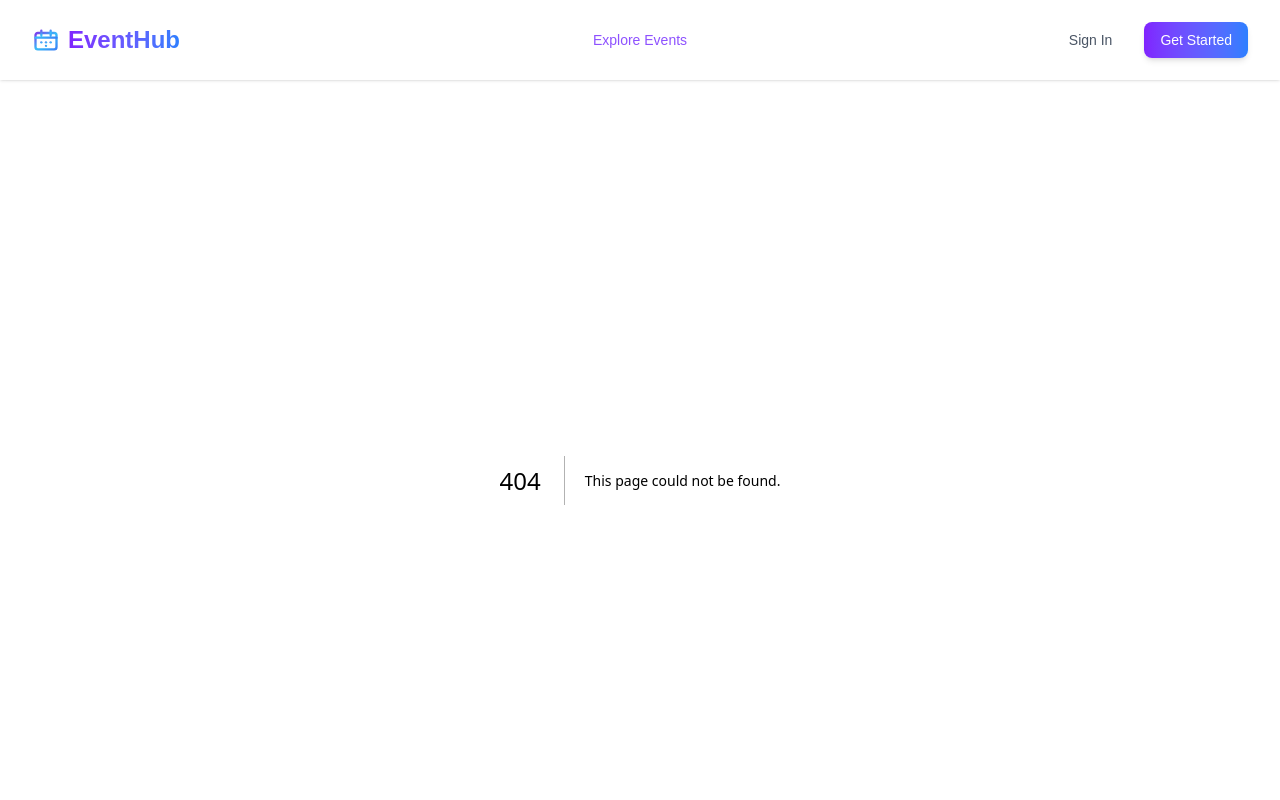
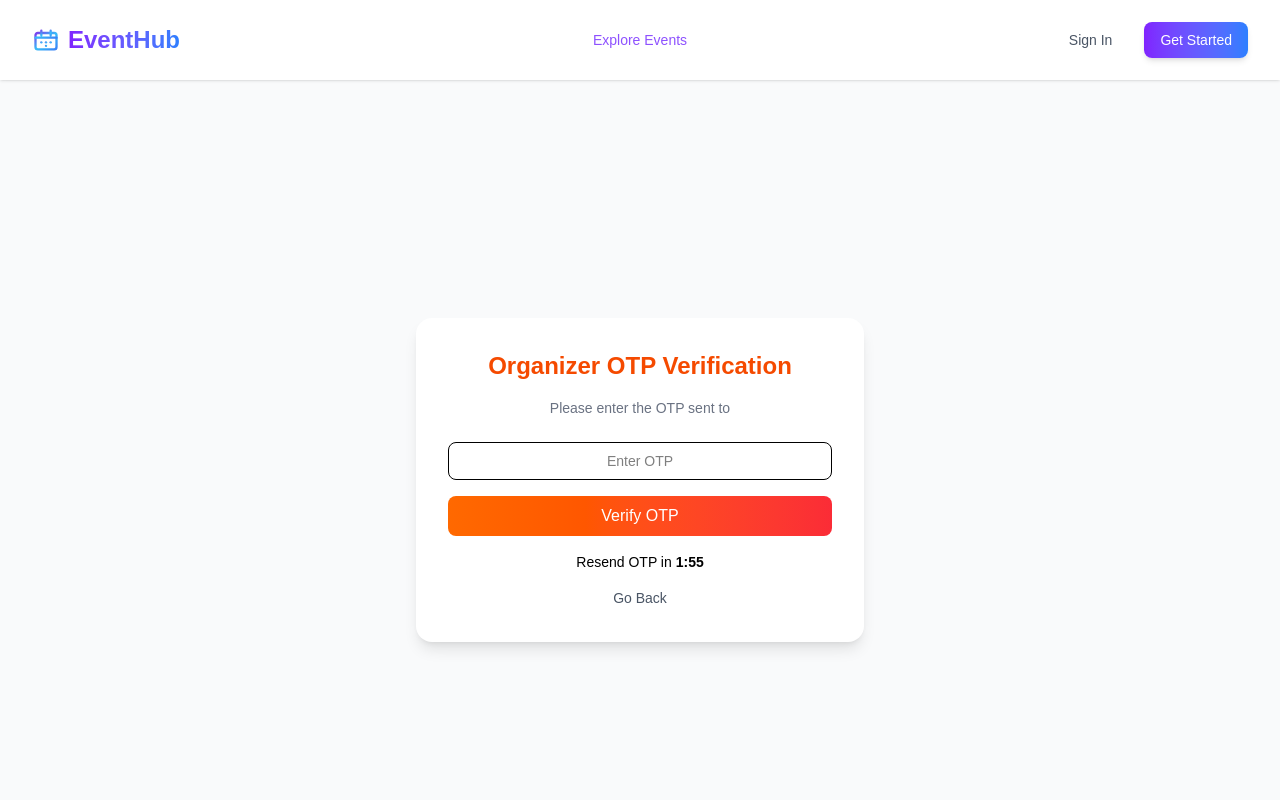
Before and after one commit to eventHub-events/frontend, a Next.js app: page /verify-otp/1 in a window 1280 px wide. Before the commit this address had no page. Shown: the top 800 px of the page. Built offline with nearby package versions, Linux system fonts and the light colour scheme; no server answers.

Commit message:
user signup and otp and resend otp feature implemnted

```diff
--- a/package.json
+++ b/package.json
@@ -10,11 +10,14 @@
   },
   "dependencies": {
     "@heroicons/react": "^2.2.0",
+    "axios": "^1.11.0",
+    "dotenv": "^17.2.1",
     "framer-motion": "^12.23.9",
     "next": "15.4.4",
     "react": "19.1.0",
     "react-dom": "19.1.0",
-    "react-icons": "^5.5.0"
+    "react-icons": "^5.5.0",
+    "react-toastify": "^11.0.5"
   },
   "devDependencies": {
     "@eslint/eslintrc": "^3",
--- a/src/app/layout.tsx
+++ b/src/app/layout.tsx
@@ -1,6 +1,8 @@
 import "./globals.css";
 import Header from "../components/user/landing/Header";
 import Footer from "../components/user/landing/Footer";
+import { ToastContainer } from "react-toastify";
+import "react-toastify/dist/ReactToastify.css";
 
 export default function RootLayout({ children }: { children: React.ReactNode }) {
   return (
@@ -9,6 +11,17 @@ export default function RootLayout({ children }: { children: React.ReactNode })
         <Header /> {/* Always show header */}
         <main>{children}</main>
         <Footer /> {/* Always show footer */}
+
+        {/* Global Toast container - all pages can use toast.success(), toast.error() */}
+        <ToastContainer
+          position="top-right"
+          autoClose={3000}
+          hideProgressBar={false}
+          newestOnTop
+          closeOnClick
+          pauseOnHover
+          theme="colored"
+        />
       </body>
     </html>
   );
--- a/src/app/signup/[userType]/page.tsx
+++ b/src/app/signup/[userType]/page.tsx
@@ -1,9 +1,9 @@
-"use client";
+// "use client";
 
 import SignupPage from "../../../components/ui/SignupPage";
 
-export default function Page({ params }: { params: { userType: string } }) {
-  const { userType } = params;
+export default async function Page({ params }: { params: { userType: string } }) {
+  const { userType } =  await params;
 
   // Validate userType
   if (userType !== "user" && userType !== "organizer") {
--- /dev/null
+++ b/src/app/verify-otp/[userType]/page.tsx
@@ -0,0 +1,9 @@
+import OTPPage from "../../../components/ui/OtpPage";
+
+interface Props {
+  params: { userType: "user" | "organizer" };
+}
+
+export default function OTPVerificationPage({ params }: Props) {
+  return <OTPPage userType={params.userType} />;
+}
--- /dev/null
+++ b/src/components/ui/OtpPage.tsx
@@ -0,0 +1,133 @@
+"use client";
+
+import { useState, useEffect } from "react";
+import { authService } from "../../services/authService";
+import { useRouter, useSearchParams } from "next/navigation";
+
+interface OTPPageProps {
+  userType: "user" | "organizer";
+}
+
+export default function OTPPage({ userType }: OTPPageProps) {
+  const isUser = userType === "user";
+  const router = useRouter();
+  const searchParams = useSearchParams();
+
+  // Get email from query param (passed from signup page)
+  const email = searchParams.get("email") || "";
+  console.log("email is",email)
+
+  const [otp, setOtp] = useState("");
+  const [loading, setLoading] = useState(false);
+  const [timeLeft, setTimeLeft] = useState(120); // 2 min timer
+  const [resendLoading, setResendLoading] = useState(false);
+
+  // Timer logic
+  useEffect(() => {
+    if (timeLeft <= 0) return;
+    const timer = setInterval(() => setTimeLeft((prev) => prev - 1), 1000);
+    return () => clearInterval(timer);
+  }, [timeLeft]);
+
+  // Handle OTP submit
+  const handleSubmit = async (e: React.FormEvent) => {
+    e.preventDefault();
+    if (!otp) return;
+
+    setLoading(true);
+    try {
+     const result= await authService.verifyOtp({ email, otp, role: userType });
+     console.log("result is",result)
+      alert("OTP Verified! Redirecting...");
+      router.push(isUser ? "/user/dashboard" : "/organizer/dashboard");
+    } catch (error: any) {
+      alert(error?.response?.data?.message || "OTP Verification failed");
+    } finally {
+      setLoading(false);
+    }
+  };
+
+  // Handle Resend OTP
+  const handleResendOtp = async () => {
+    setResendLoading(true);
+    try {
+      console.log("email in  resent")
+      await authService.resentOtp({ email });
+      setTimeLeft(120); // Reset timer
+      alert("New OTP sent!");
+    } catch (error: any) {
+      alert(error?.response?.data?.message || "Error resending OTP");
+    } finally {
+      setResendLoading(false);
+    }
+  };
+
+  return (
+    <div className="min-h-screen flex justify-center items-center bg-gray-50">
+      <div className="bg-white shadow-lg rounded-2xl p-8 w-full max-w-md text-center">
+        <h2
+          className={`text-2xl font-bold mb-4 ${
+            isUser ? "text-purple-600" : "text-orange-600"
+          }`}
+        >
+          {isUser ? "Verify Your Account" : "Organizer OTP Verification"}
+        </h2>
+        <p className="text-gray-500 text-sm mb-6">
+          Please enter the OTP sent to <span className="font-semibold">{email}</span>
+        </p>
+
+        {/* OTP Form */}
+        <form onSubmit={handleSubmit} className="space-y-4">
+          <input
+            type="text"
+            maxLength={6}
+            placeholder="Enter OTP"
+            value={otp}
+            onChange={(e) => setOtp(e.target.value)}
+            className="w-full border rounded-lg px-4 py-2 text-sm text-center focus:ring-2 focus:ring-purple-500"
+          />
+
+          <button
+            type="submit"
+            disabled={loading || !otp}
+            className={`w-full py-2 rounded-lg text-white font-medium ${
+              isUser
+                ? "bg-gradient-to-r from-purple-500 to-blue-500"
+                : "bg-gradient-to-r from-orange-500 to-red-500"
+            }`}
+          >
+            {loading ? "Verifying..." : "Verify OTP"}
+          </button>
+        </form>
+
+        {/* Timer & Resend */}
+        <div className="mt-4 text-center text-sm">
+          {timeLeft > 0 ? (
+            <p>
+              Resend OTP in{" "}
+              <span className="font-semibold">
+                {Math.floor(timeLeft / 60)}:{(timeLeft % 60).toString().padStart(2, "0")}
+              </span>
+            </p>
+          ) : (
+            <button
+              onClick={handleResendOtp}
+              disabled={resendLoading}
+              className="text-purple-600 font-semibold"
+            >
+              {resendLoading ? "Sending..." : "Resend OTP"}
+            </button>
+          )}
+        </div>
+
+        {/* Back button */}
+        <button
+          className="mt-4 text-sm text-gray-600 hover:underline"
+          onClick={() => router.back()}
+        >
+          Go Back
+        </button>
+      </div>
+    </div>
+  );
+}
--- a/src/components/ui/SignupPage.tsx
+++ b/src/components/ui/SignupPage.tsx
@@ -3,6 +3,9 @@
 import Link from "next/link";
 import { useState } from "react";
 import { FcGoogle } from "react-icons/fc";
+import { authService } from "../../services/authService"
+import { toast } from "react-toastify";
+import { useRouter } from "next/navigation";
 
 interface SignupPageProps {
   userType: "user" | "organizer";
@@ -10,7 +13,9 @@ interface SignupPageProps {
 
 export default function SignupPage({ userType }: SignupPageProps) {
   const isUser = userType === "user";
+   const router = useRouter();
 
+  // form state
   const [form, setForm] = useState({
     name: "",
     email: "",
@@ -18,6 +23,38 @@ export default function SignupPage({ userType }: SignupPageProps) {
     password: "",
     confirmPassword: "",
   });
+
+  const [loading, setLoading] = useState(false);
+
+  // update form
+  const handleChange = (e: React.ChangeEvent<HTMLInputElement>) => {
+    setForm({ ...form, [e.target.name]: e.target.value });
+  };
+
+  // handle submit
+  const handleSubmit = async (e: React.FormEvent) => {
+    e.preventDefault();
+    setLoading(true);
+
+    try {
+      // send role along with form data
+      await authService.signup(
+        {
+          ...form,
+           // pass the role here
+        }
+      );
+       toast.success("Please verify your email/OTP.");
+      router.push(`/verify-otp/${userType}?email=${encodeURIComponent(form.email)}`);
+
+    } catch (error: any) {
+      console.error(error);
+      toast.error(error?.response?.data?.message || "Signup failed");
+
+    } finally {
+      setLoading(false);
+    }
+  };
 
   return (
     <div className="min-h-screen flex flex-col bg-gray-50">
@@ -51,42 +88,62 @@ export default function SignupPage({ userType }: SignupPageProps) {
           </div>
 
           {/* Form */}
-          <form className="space-y-4">
+          <form className="space-y-4" onSubmit={handleSubmit}>
             <input
+              name="name"
               type="text"
               placeholder="Full Name"
+              value={form.name}
+              onChange={handleChange}
               className="w-full border rounded-lg px-4 py-2 text-sm focus:ring-2 focus:ring-purple-500"
             />
             <input
+              name="email"
               type="email"
               placeholder="Email Address"
+              value={form.email}
+              onChange={handleChange}
               className="w-full border rounded-lg px-4 py-2 text-sm focus:ring-2 focus:ring-purple-500"
             />
             <input
+              name="phone"
               type="tel"
               placeholder="Phone Number"
+              value={form.phone}
+              onChange={handleChange}
               className="w-full border rounded-lg px-4 py-2 text-sm focus:ring-2 focus:ring-purple-500"
             />
             <input
+              name="password"
               type="password"
               placeholder="Password"
+              value={form.password}
+              onChange={handleChange}
               className="w-full border rounded-lg px-4 py-2 text-sm focus:ring-2 focus:ring-purple-500"
             />
             <input
+              name="confirmPassword"
               type="password"
               placeholder="Confirm Password"
+              value={form.confirmPassword}
+              onChange={handleChange}
               className="w-full border rounded-lg px-4 py-2 text-sm focus:ring-2 focus:ring-purple-500"
             />
 
             <button
               type="submit"
+              disabled={loading}
               className={`w-full py-2 rounded-lg text-white font-medium ${
                 isUser
                   ? "bg-gradient-to-r from-purple-500 to-blue-500"
                   : "bg-gradient-to-r from-orange-500 to-red-500"
               }`}
             >
-              {isUser ? "Create User Account" : "Create Organizer Account"}
+              {loading
+                ? "Creating Account..."
+                : isUser
+                ? "Create User Account"
+                : "Create Organizer Account"}
             </button>
           </form>
 
@@ -94,10 +151,9 @@ export default function SignupPage({ userType }: SignupPageProps) {
           <div className="mt-4 text-center">
             <p className="text-xs text-gray-500 mb-2">or continue with</p>
             <button className="w-full border rounded-lg py-2 flex items-center justify-center gap-2">
-             <FcGoogle />
+              <FcGoogle />
               <span>Continue with Google</span>
             </button>
-
           </div>
 
           {/* Already have account */}
--- /dev/null
+++ b/src/services/ApiClient.tsx
@@ -0,0 +1,22 @@
+import axios from "axios";
+
+
+export const apiclient = axios.create({
+  baseURL:process.env.NEXT_PUBLIC_BACKEND_URL,
+  withCredentials: true
+
+})
+apiclient.interceptors.request.use(
+  (config)=>config,
+  (error)=>Promise.reject(error)
+ )
+
+ apiclient.interceptors.response.use(
+ (res)=>res,
+ (error)=> {
+  if(error.response?.status===401){
+    window.location.href ="/login/user"
+  }
+  return Promise.reject(error)
+ }
+ )
--- /dev/null
+++ b/src/services/authService.ts
@@ -0,0 +1,20 @@
+import { apiclient } from "./ApiClient";
+
+export const authService = {
+  signup: <T>(payload: T) =>
+    apiclient.post(`/api/user/register`, payload, {
+      withCredentials: true,
+      headers: { "Content-Type": "application/json" } // Ensures HttpOnly cookies are sent
+    }),
+    resentOtp:<T>(payload:T)=>apiclient.post(`/api/user/resend-otp`,payload),
+
+  verifyOtp: <T>(payload: T) =>
+    apiclient.post("/api/user/verify-otp", payload, {
+      withCredentials: true,
+    }),
+
+  login: <T>(payload: T, userType: "user" | "organizer") =>
+    apiclient.post(`/auth/login?role=${userType}`, payload, {
+      withCredentials: true,
+    }),
+};
```
Also changed, not shown: 1 other file (tests, documents, lock files or other folders).
